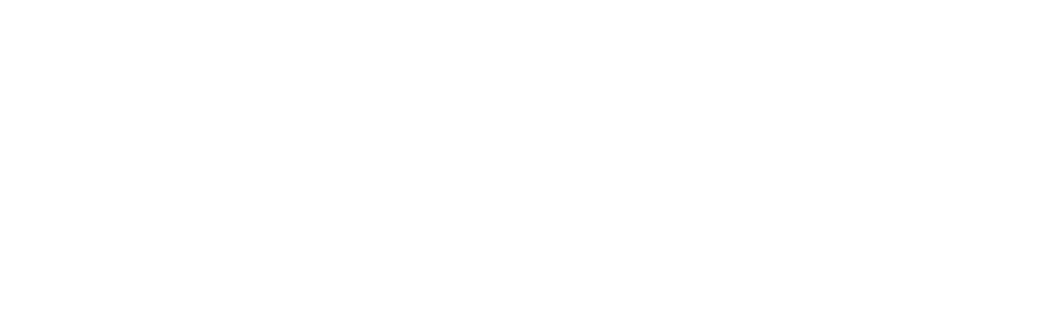
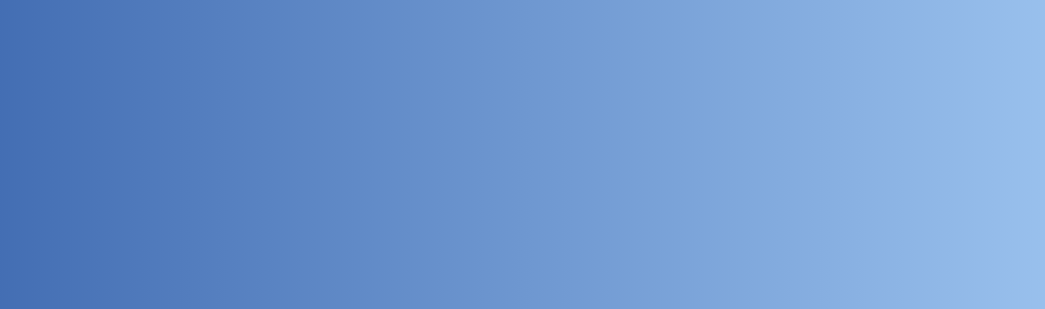
Before and after one commit to TLym/UrPerksWebsite, a plain HTML site: page index.html in a window 1280 px wide. Shown: the top 309 px of the page, without its empty margins (117-1162 px from the left). Drawn offline with nearby package versions, Linux system fonts and the light colour scheme.

Commit message:
changing header background color

```diff
--- a/style.css
+++ b/style.css
@@ -31,7 +31,7 @@ nav > ul {
 }
 
 .header {
-    background-color: linear-gradient(to right, rgb(58, 101, 173), rgb(162, 201, 243));
+    background: linear-gradient(to right, rgb(58, 101, 173), rgb(162, 201, 243));
     /* background-color: lightgrey; */
     /* padding: 10px;
     margin: auto;
```
